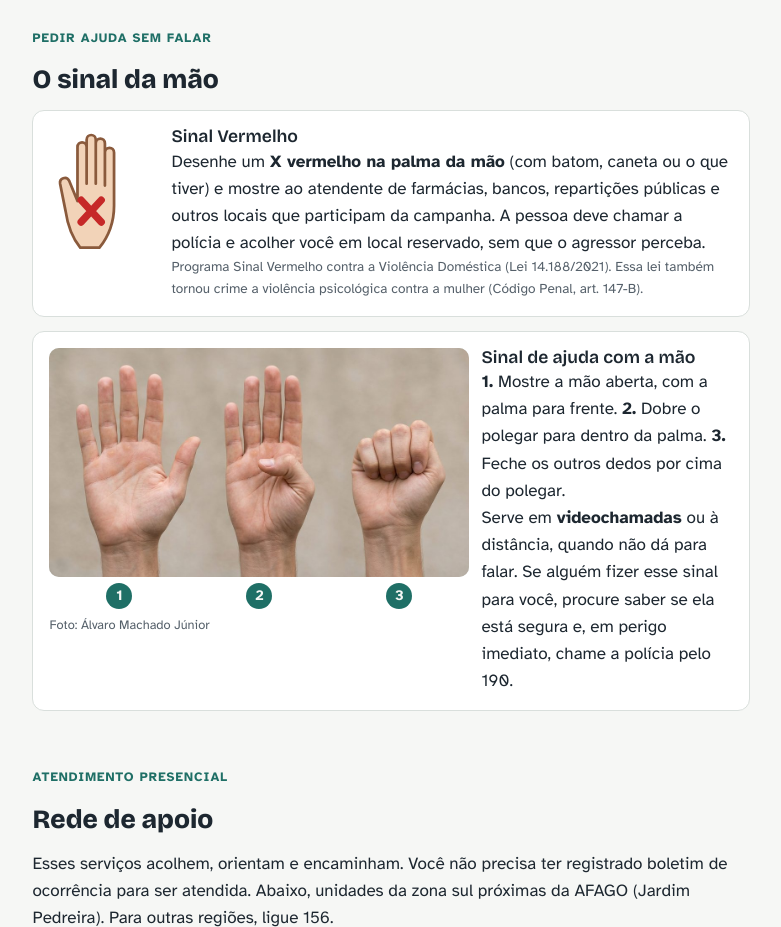
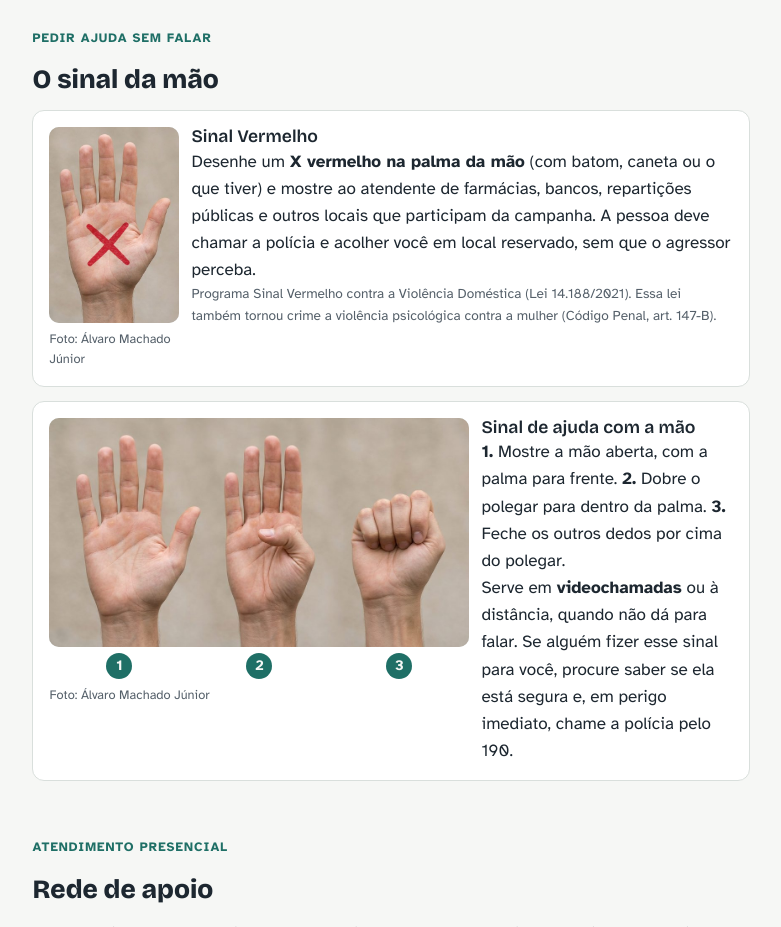
Before and after one commit to profalvaromjunior/rede-segura, a plain HTML site: page index.html in a window 1280 px wide. Shown: the part 3940-4867 px from the top of the page, without its empty margins (249-1030 px from the left). Drawn offline with nearby package versions, Linux system fonts and the light colour scheme.

Commit message:
Sinal Vermelho com foto própria: mão aberta com X de batom
Co-Authored-By: Claude Opus 5.5 <noreply@anthropic.com>
Claude-Session: https://claude.ai/code/session_018Vc5X3dUGUSjxwjmi8Sgye

```diff
--- a/index.html
+++ b/index.html
@@ -97,6 +97,8 @@ figcaption a{color:var(--muted)}
 @media (min-width:640px){.sign{grid-template-columns:auto 1fr}}
 .sign svg{color:var(--ink);max-width:100%;height:auto}
 .hands-photo{max-width:420px;width:100%}
+.x-photo{width:130px;max-width:40vw}
+.x-photo img{height:auto;border-radius:10px}
 .hands-photo img{border-radius:10px;height:auto}
 .steps-num{display:grid;grid-template-columns:repeat(3,1fr);text-align:center}
 .steps-num span{justify-self:center;width:26px;height:26px;border-radius:50%;background:var(--accent);color:var(--bg);font-weight:700;display:grid;place-items:center;font-size:.9rem}
@@ -245,10 +247,7 @@ body{overflow-wrap:anywhere}
     <h2 id="h-sinal">O sinal da mão</h2>
     <div class="signs">
       <article class="sign">
-        <svg viewBox="0 0 120 140" width="110" height="128" role="img" aria-label="Palma da mão aberta com um X vermelho desenhado no centro">
-          <path d="M34 132c-8-10-14-26-16-40l-6-30c-1-6 7-9 10-3l9 22V22c0-7 10-7 10 0v40V14c0-7 10-7 10 0v48V18c0-7 10-7 10 0v46V28c0-7 10-7 10 0v58c0 20-8 36-16 46z" fill="#f2d3b8" stroke="#8a5a3c" stroke-width="3" stroke-linejoin="round"/>
-          <path d="M35 80l22 24M57 80L35 104" stroke="#c62828" stroke-width="8" stroke-linecap="round"/>
-        </svg>
+        <figure class="x-photo"><img src="img/sinal-vermelho-mao.jpg" width="400" height="602" loading="lazy" alt="Mão aberta com a palma para frente e um X vermelho desenhado com batom no centro."><figcaption>Foto: Álvaro Machado Júnior</figcaption></figure>
         <div>
           <h3>Sinal Vermelho</h3>
           <p>Desenhe um <b>X vermelho na palma da mão</b> (com batom, caneta ou o que tiver) e mostre ao atendente de farmácias, bancos, repartições públicas e outros locais que participam da campanha. A pessoa deve chamar a polícia e acolher você em local reservado, sem que o agressor perceba.</p>
```
Also changed, not shown: img/sinal-vermelho-mao.jpg (added), 1 other file.
